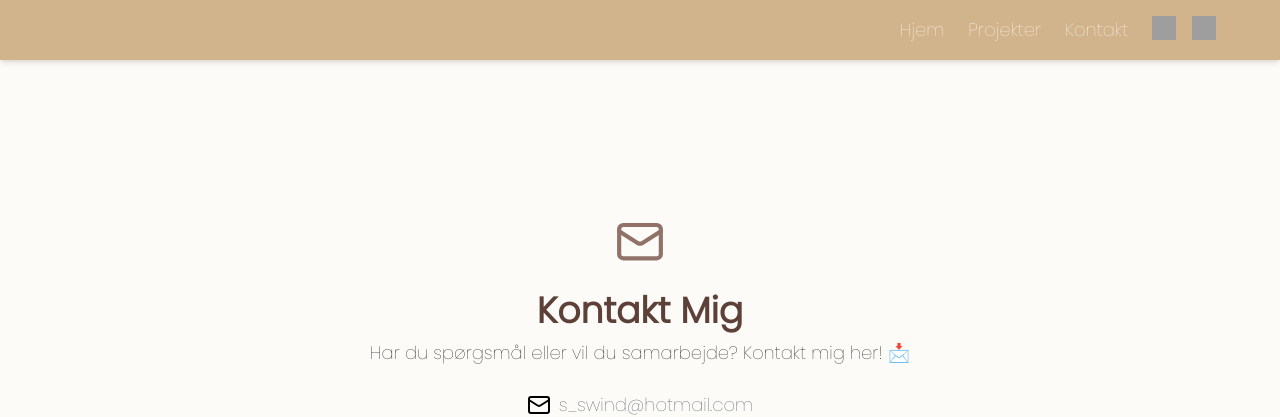
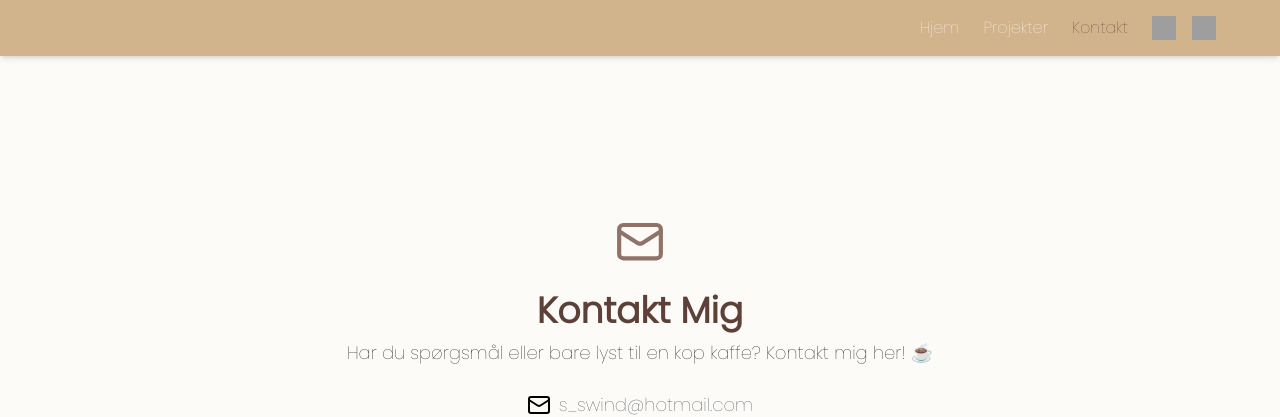
Before and after one commit to soswind/my-portfolio, a React (Vite) app: page /contact in a window 1280 px wide. Shown: the top 417 px of the page. Built offline with nearby package versions, Linux system fonts and the light colour scheme; grey boxes are pictures that could not be loaded.

Commit message:
Navbar opsat med hover effekt

```diff
--- a/src/main.jsx
+++ b/src/main.jsx
@@ -4,6 +4,7 @@ import { BrowserRouter as Router, Routes, Route, Link } from "react-router-dom";
 import Home from "./pages/Home";
 import Projects from "./pages/Projects";
 import Contact from "./pages/Contact";
+import { NavLink } from "react-router-dom";
 import "./index.css";
 
 const App = () => {
@@ -12,9 +13,26 @@ const App = () => {
       <div className="min-h-screen bg-[#fcfbf7]">
         <nav className="fixed top-0 left-0 w-full bg-sandbeige shadow-md p-4 flex justify-end items-center z-50">
           <div className="flex gap-6 pr-6">
-            <Link to="/" className="text-lg text-white hover:text-darkchoco transition-all duration-300">Hjem</Link>
-            <Link to="/projects" className="text-lg text-white hover:text-darkchoco transition-all duration-300">Projekter</Link>
-            <Link to="/contact" className="text-lg text-white hover:text-darkchoco transition-all duration-300">Kontakt</Link>
+        <NavLink
+          to="/"
+            className={({ isActive }) => isActive ? "text-darkchoco" : "text-white hover:text-darkchoco"}
+          >
+        Hjem
+       </NavLink>
+
+        <NavLink
+          to="/projects"
+            className={({ isActive }) => isActive ? "text-darkchoco" : "text-white hover:text-darkchoco"}
+            >
+          Projekter
+        </NavLink>
+
+        <NavLink
+          to="/contact"
+            className={({ isActive }) => isActive ? "text-darkchoco" : "text-white hover:text-darkchoco"}
+             >
+            Kontakt
+            </NavLink>
             <div className="flex gap-4 pr-6">
               {/* GitHub ikon (sort) */}
               <a href="https://github.com/soswind" target="_blank" rel="noopener noreferrer" className="hover:opacity-75 transition-all duration-300">
--- a/src/pages/Contact.jsx
+++ b/src/pages/Contact.jsx
@@ -18,13 +18,15 @@ const Contact = () => {
 
       {/* Overskrift */}
       <h1 className="text-4xl font-bold text-darkchoco">Kontakt Mig</h1>
-      <p className="mt-2 text-lg text-black">Har du spørgsmål eller vil du samarbejde? Kontakt mig her! 📩</p>
+      <p className="mt-2 text-lg text-black">Har du spørgsmål eller bare lyst til en kop kaffe? Kontakt mig her! ☕ </p>
 
       {/* Kontaktoplysninger */}
       <div className="mt-6 space-y-4 text-lg text-gray-700">
-        <div className="flex items-center gap-2">
-          <Mail size={24} className="text-black" />
-          <span>s_swind@hotmail.com</span>
+        <div className="flex items-center gap-2 group">
+          <Mail size={24} className="text-black group-hover:text-terracotta transition-all duration-300" />
+          <a href="mailto:s_swind@hotmail.com" className="hover:text-terracotta transition-all duration-300">
+          s_swind@hotmail.com
+          </a>
         </div>
         <div className="flex items-center gap-2 group">
         <Phone size={24} className="text-black group-hover:text-terracotta transition-all duration-300" />
```
